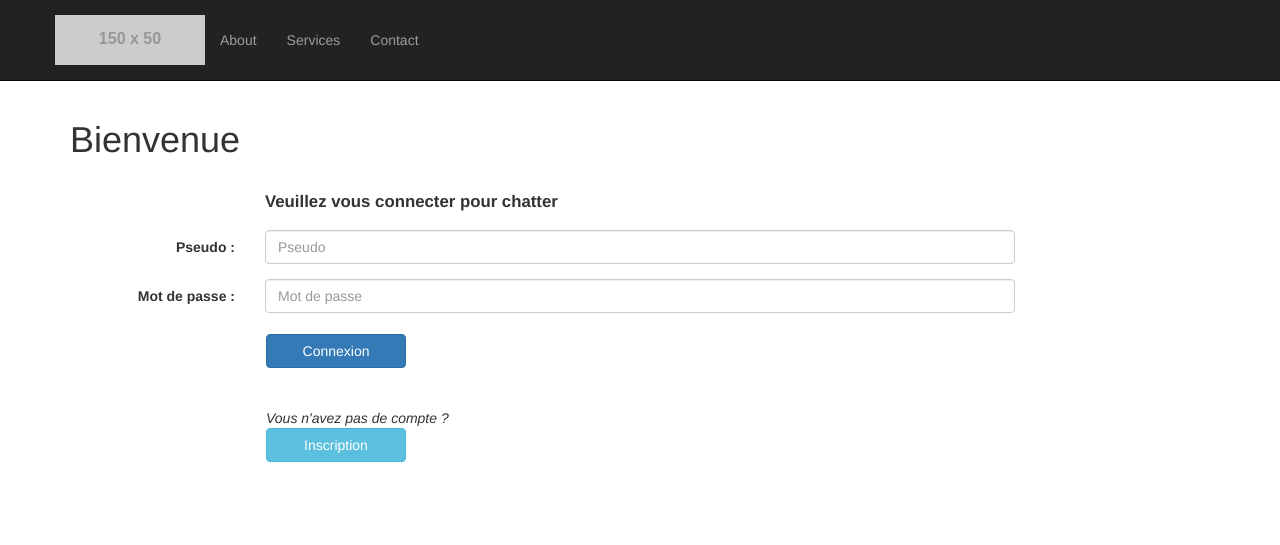
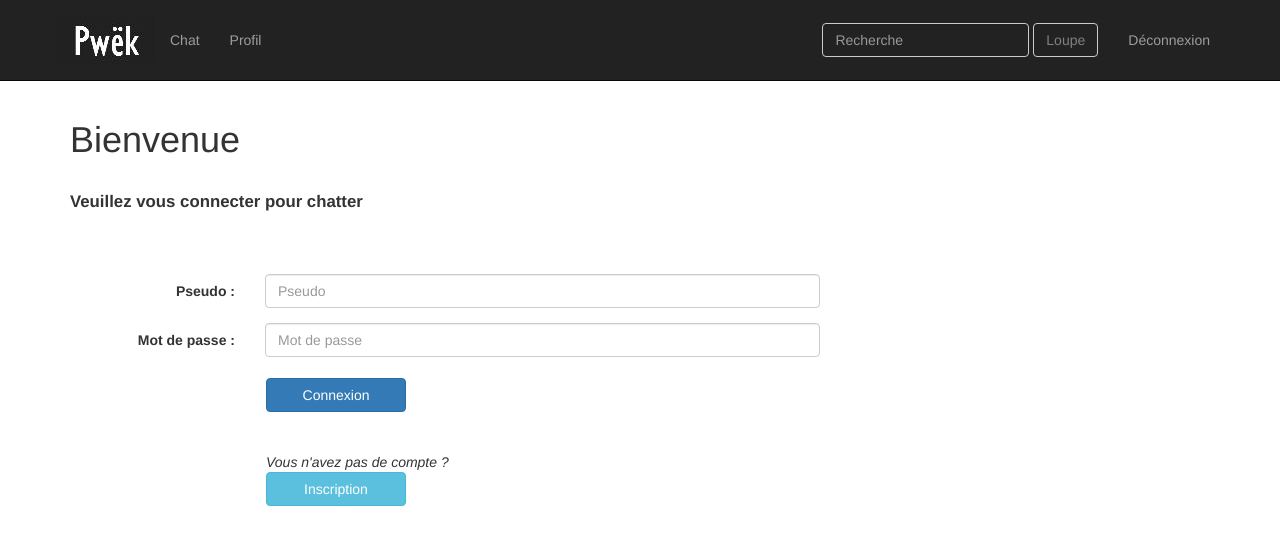
Before and after one commit to ipiteam/chat_ipi, a PHP site: page / in a window 1280 px wide. Shown: the top 545 px of the page. Run offline with PHP 8.4, Linux system fonts and the light colour scheme; some libraries are stand-ins or nearby versions.

Commit message:
version compilée

```diff
--- a/arthur/css/logo-nav.css
+++ b/arthur/css/logo-nav.css
@@ -12,9 +12,9 @@ body {
     padding: 15px 0;
 }
 
-.navbar-fixed-top .navbar-brand {
+/*.navbar-fixed-top .navbar-brand {
     padding: 0 15px;
-}
+}*/
 
 @media(min-width:768px) {
     body {
@@ -24,6 +24,34 @@ body {
     .navbar-fixed-top .navbar-brand {
         padding: 15px 0;
     }
+}
+
+/* Form and submit button styling */
+.form-control_head {
+  color: grey;
+  background: #222222;
+}
+
+.form-control_head:focus {
+  color: black;
+  background: white;
+  border-color: grey;
+  box-shadow: none;
+}
+
+.btn-default_head {
+  color: grey;
+  background: #222222;
+}
+
+.btn-default_head:hover {
+  color: white;
+  background: #222222;
+}
+
+.btn-default_head:focus {
+  color: white;
+  background: #222222;
 }
 
 /* modifications pour l'index et le profil */
@@ -52,3 +80,7 @@ body {
 .avatar {
 	height: 150px;
 }
+
+.boutdubout {
+  float: right;
+}
--- a/arthur/index.html
+++ b/arthur/index.html
@@ -29,7 +29,7 @@
 <body>
 
     <!-- Navigation -->
-    <nav class="navbar navbar-inverse navbar-fixed-top" role="navigation">
+    <nav class="navbar navbar-inverse navbar-fixed-top">
         <div class="container">
             <!-- Brand and toggle get grouped for better mobile display -->
             <div class="navbar-header">
@@ -39,21 +39,31 @@
                     <span class="icon-bar"></span>
                     <span class="icon-bar"></span>
                 </button>
-                <a class="navbar-brand" href="#">
-                    <img src="http://placehold.it/150x50&text=Logo" alt="">
+                <a class="navbar-brand" href="index.html">
+                    <img src="img/title.jpg" alt="">
                 </a>
             </div>
             <!-- Collect the nav links, forms, and other content for toggling -->
             <div class="collapse navbar-collapse" id="bs-example-navbar-collapse-1">
                 <ul class="nav navbar-nav">
                     <li>
-                        <a href="#">About</a>
+                        <a href="chat.html">Chat</a>
                     </li>
                     <li>
-                        <a href="#">Services</a>
+                        <a href="profil.html">Profil</a>
+                    </li>
+                </ul>
+                <ul class="nav navbar-nav navbar-right">
+                    <li>
+                        <form class="navbar-form">
+                            <div class="form-group">
+                                <input type="text" class="form-control form-control_head" placeholder="Recherche">
+                            </div>
+                            <button type="submit" class="btn btn-default btn-default_head">Loupe</button>
+                        </form>
                     </li>
                     <li>
-                        <a href="#">Contact</a>
+                        <a href="index.html">Déconnexion</a>
                     </li>
                 </ul>
             </div>
@@ -66,19 +76,18 @@
     <div class="container">
         <h1>Bienvenue</h1>
         <br>
-        <div class="row">
-            <span class="salut col-lg-10 col-lg-push-2">Veuillez vous connecter pour chatter</span>
-        </div>
+        <span class="salut">Veuillez vous connecter pour chatter</span>
+        <br><br><br><br>
         <form class="form-horizontal" action="" method="post">
         	<div class="form-group">
             	<label class="control-label col-lg-2" for="pseudo">Pseudo :</label>
-            	<div class="col-lg-8">
+            	<div class="col-lg-6">
             		<input type="text" id="pseudo" class="form-control" placeholder="Pseudo">
             	</div>
             </div>
             <div class="form-group">
             	<label class="control-label col-lg-2" for="mdp">Mot de passe :</label>
-            	<div class="col-lg-8">
+            	<div class="col-lg-6">
             		<input type="password" id="mdp" class="form-control" placeholder="Mot de passe">
             	</div>
             </div>
```
Also changed, not shown: arthur/profil.html (+20 -19 lines), arthur/chat.html (added), arthur/img/title.jpg (added).
